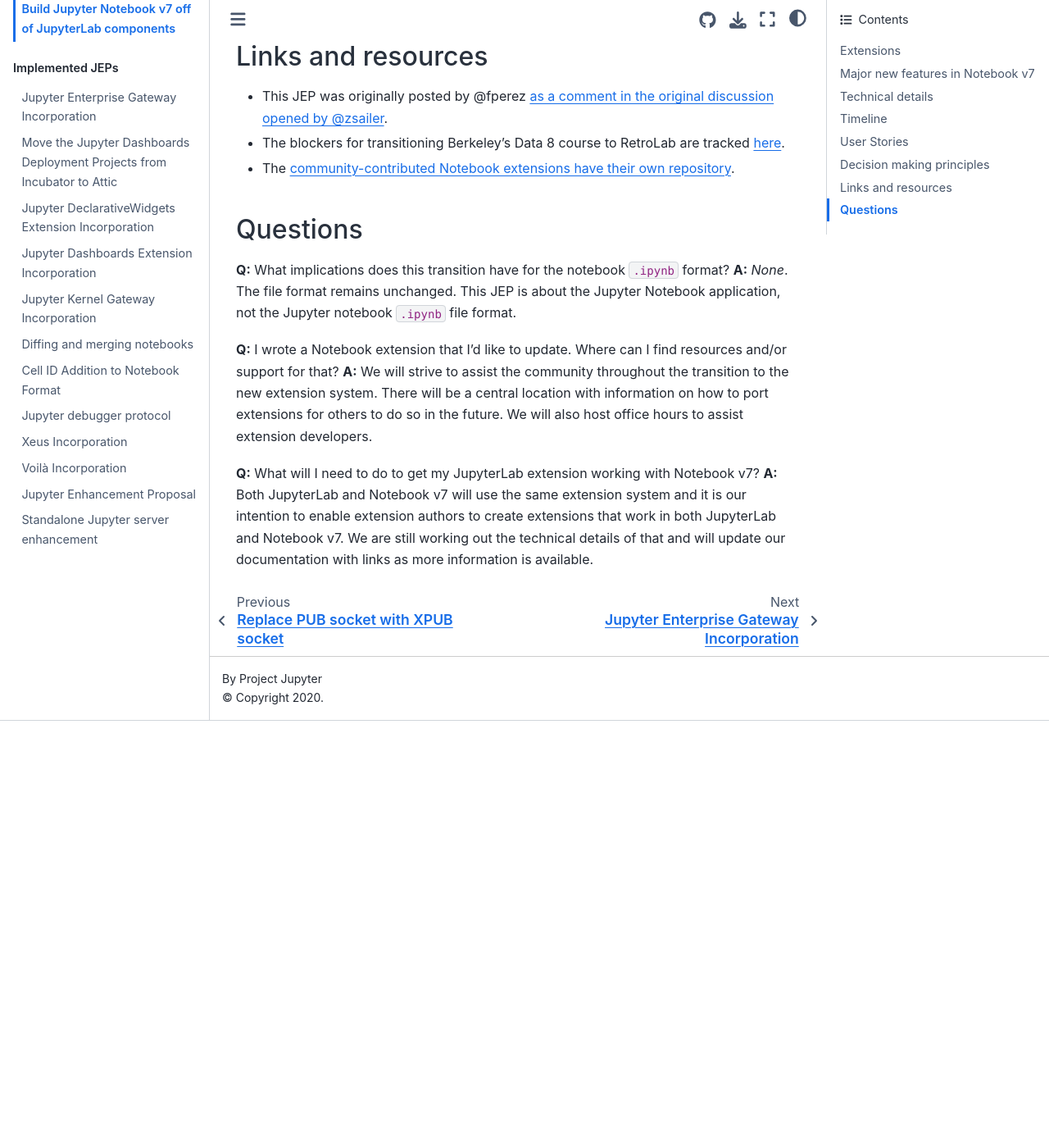
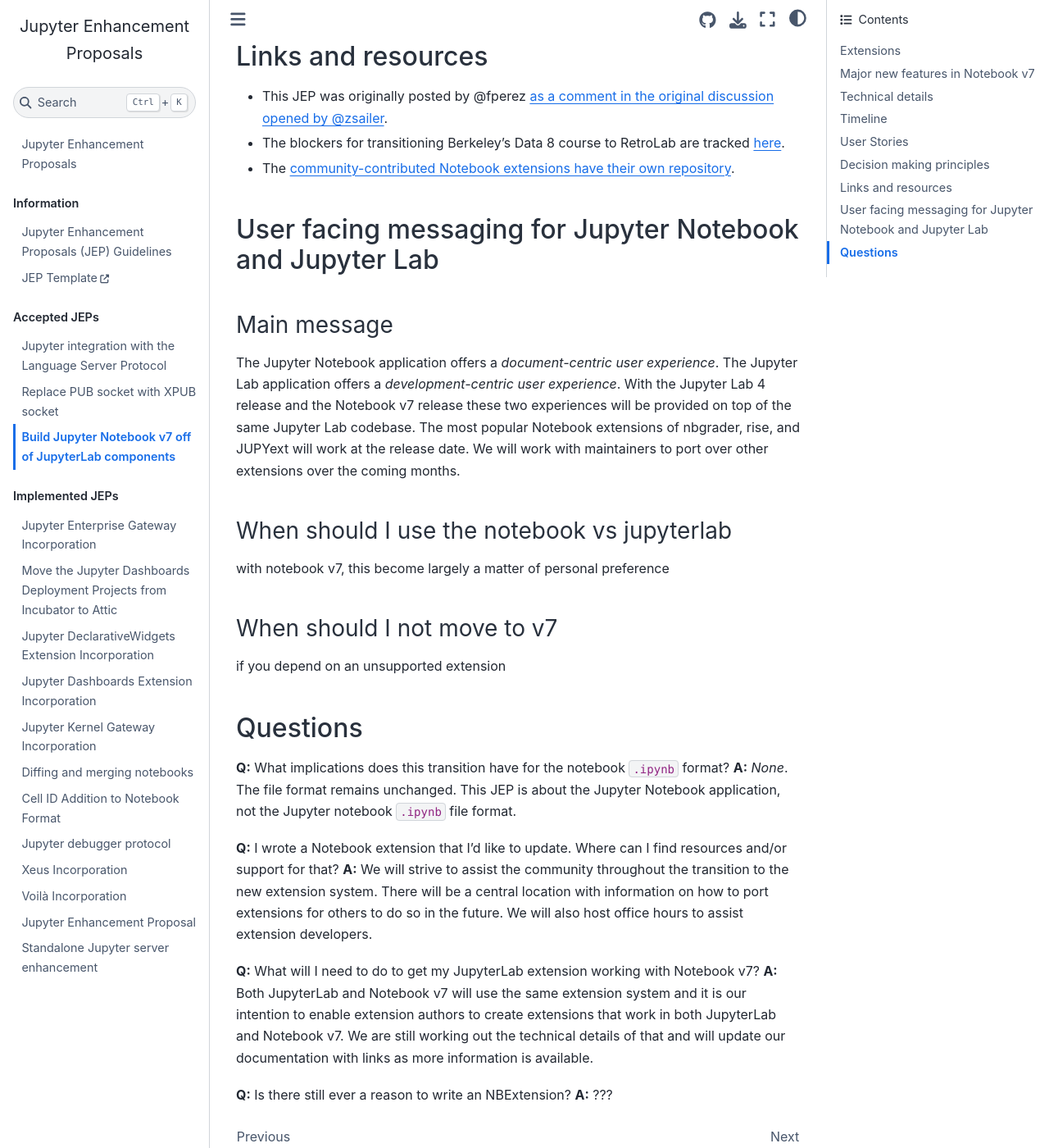
Before and after one commit to jupyter/enhancement-proposals, a Jupyter Book: the page built from 79-notebook-v7/notebook-v7.md, in a window 1280 px wide and 1400 px high, scrolled down 5177 px. Shown: the whole window at 82% size. Built offline with Jupyter Book 1.0.4 settings and Sphinx 7.4.7 and the Sphinx Book theme 1.1.4, drawn with Linux system fonts in a browser that asks for light colours; before the commit the page ends 6056 px from its top, so only the background shows below that.

Commit message:
proposed wording for user facing nb7 messaging

```diff
--- a/79-notebook-v7/notebook-v7.md
+++ b/79-notebook-v7/notebook-v7.md
@@ -115,6 +115,20 @@
 - The blockers for transitioning Berkeley's Data 8 course to RetroLab are tracked [here](https://github.com/berkeley-dsep-infra/datahub/issues/2422).
 - The [community-contributed Notebook extensions have their own repository](https://github.com/ipython-contrib/jupyter_contrib_nbextensions).
 
+
+## User facing messaging for Jupyter Notebook and Jupyter Lab
+
+### Main message
+The Jupyter Notebook application offers a _document-centric user experience_.  The Jupyter Lab application offers a _development-centric user experience_. With the Jupyter Lab 4 release and the Notebook v7 release these two experiences will be provided on top of the same Jupyter Lab codebase.  The most popular Notebook extensions of nbgrader, rise, and JUPYext will work at the release date.  We will work with maintainers to port over other extensions over the coming months.
+
+### When should I use the notebook vs jupyterlab
+with notebook v7, this become largely a matter of personal preference
+
+### When should I not move to v7
+if you depend on an unsupported extension
+
+
+
 ## Questions
 
 **Q:** What implications does this transition have for the notebook `.ipynb` format?
@@ -125,3 +139,6 @@
 
 **Q:** What will I need to do to get my JupyterLab extension working with Notebook v7?
 **A:** Both JupyterLab and Notebook v7 will use the same extension system and it is our intention to enable extension authors to create extensions that work in both JupyterLab and Notebook v7. We are still working out the technical details of that and will update our documentation with links as more information is available.
+
+**Q:** Is there still ever a reason to write an NBExtension?
+**A:** ???
```
